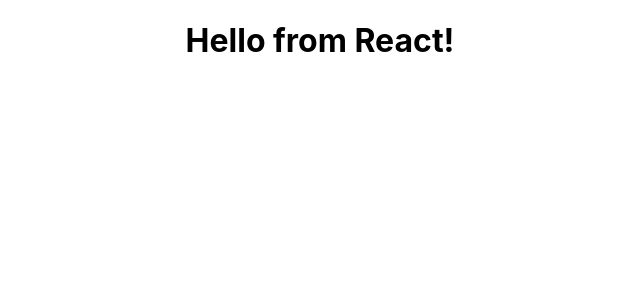
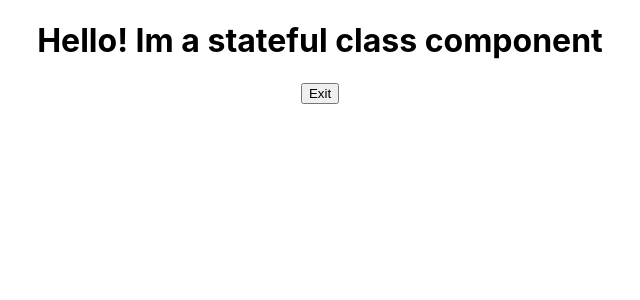
Before and after one commit to JustinFourie1993/react, a React (Create React App) app in the folder my-app/: page / in a window 1280 px wide. Shown: the top 300 px of the page, without its empty margins (320-960 px from the left). Built offline with nearby package versions, Linux system fonts and the light colour scheme.

Commit message:
add handle click function

```diff
--- a/my-app/src/App.js
+++ b/my-app/src/App.js
@@ -1,11 +1,11 @@
 import logo from './logo.svg';
 import './App.css';
-import FunctionalGreeting from './components/FunctionalGreeting';
+import StatefulGreeting from './components/StatefulGreeting';
 
 function App() {
   return (
     <div className="App">
-      <FunctionalGreeting />
+      <StatefulGreeting greeting="Im a stateful class component" name="Mike"/>
     </div>
   );
 }
--- /dev/null
+++ b/my-app/src/components/StatefulGreeting.js
@@ -0,0 +1,30 @@
+import React from "react";
+
+class StatefulGreeting extends React.Component {
+
+    constructor(props){
+        super(props);
+        this.state = {
+            introduction: "Hello!",
+            buttonText: "Exit",
+        };
+    }
+
+    handleClick(){
+        this.setState({
+            introduction: "Goodbye!",
+            buttonText: "Enter",
+        });
+    }
+
+    render(){
+        return (
+            <div>
+                <h1>{this.state.introduction} {this.props.greeting}</h1>
+                <button onClick={() => this.handleClick()}>{this.state.buttonText}</button>
+            </div>
+        )
+    }
+}
+
+export default StatefulGreeting;
```
Also changed, not shown: my-app/src/components/FunctionalGreetingWithProps.js (added, +8 -0 lines).
